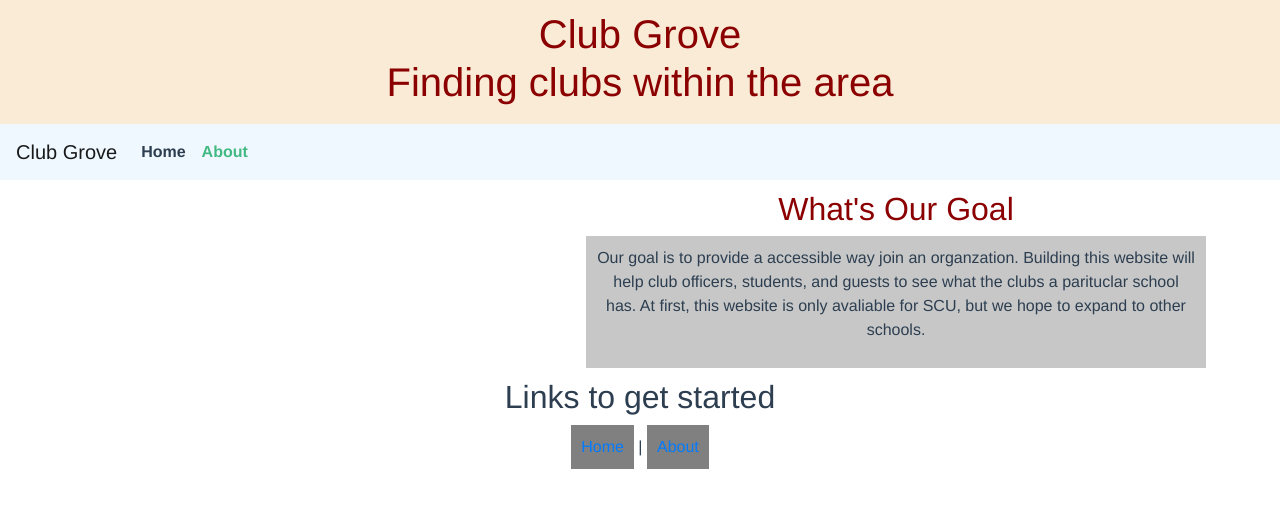
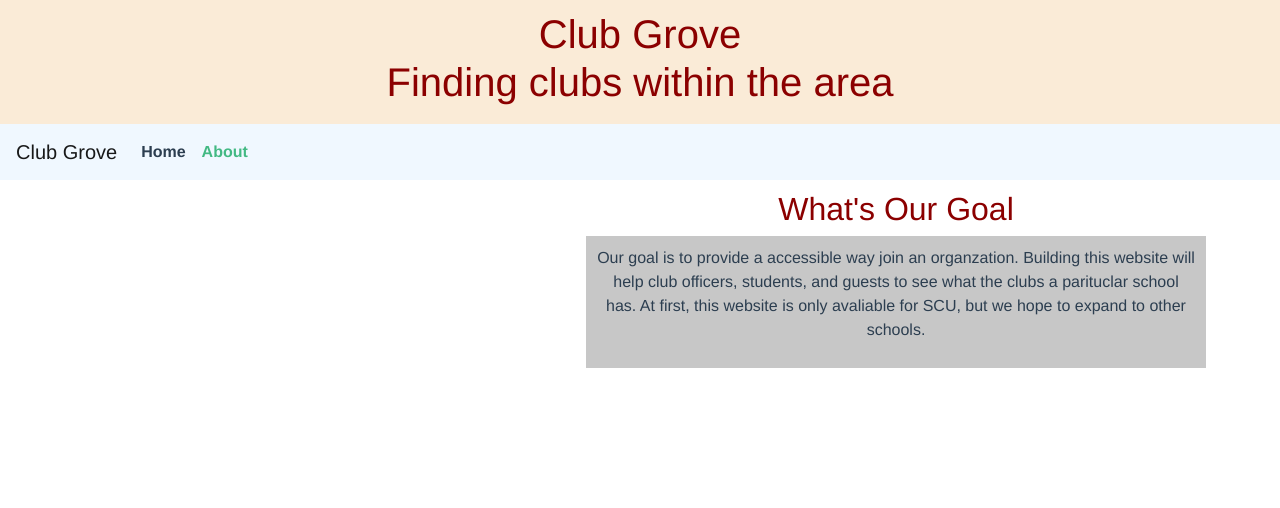
Before and after one commit to Lleeshen/ClubGrove, a Vue app in the folder frontend/: page / in a window 1280 px wide. Shown: the top 508 px of the page. Built offline with nearby package versions, Linux system fonts and the light colour scheme.

Commit message:
Removed Links at bottom

```diff
--- a/frontend/src/views/Home.vue
+++ b/frontend/src/views/Home.vue
@@ -1,9 +1,6 @@
 <template>
   <div class="home">
     <HomeDescription/><br>
-    <h2>Links to get started</h2>
-    <router-link to="/">Home</router-link> |
-    <router-link to="/about">About</router-link>
   </div>
 </template>
 
@@ -21,10 +18,5 @@ export default {
 
 <style scoped>
 
-.home a{
-  display: inline-block;
-  padding: 10px;
-  background-color:grey;
-}
 
 </style>
```
